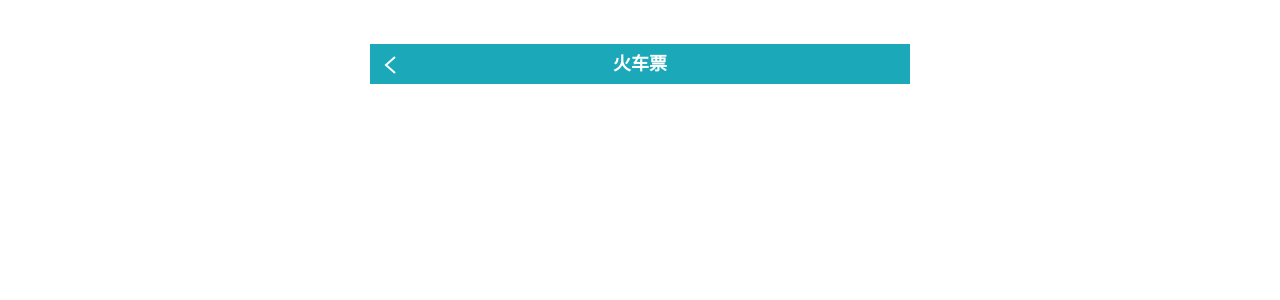
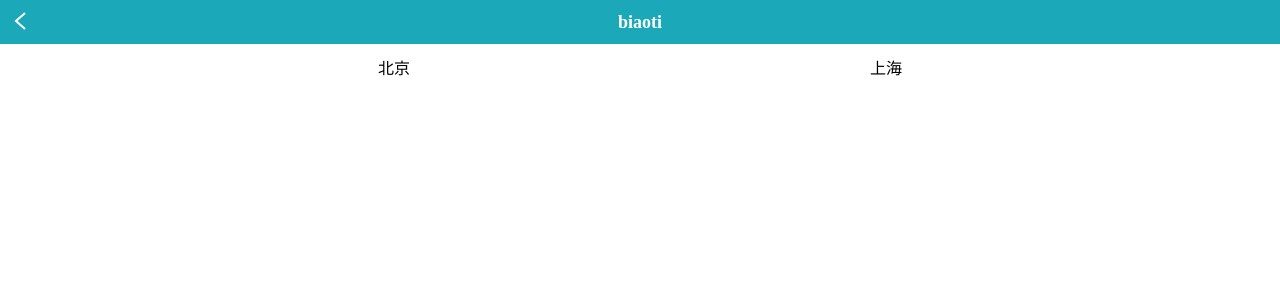
Before and after one commit to feiliu3k/react-hooks-pwa-train-ticket, a React app in the folder train-ticket/: page / in a window 1280 px wide. Shown: the top 300 px of the page. Built offline with nearby package versions, Linux system fonts and the light colour scheme; a small style sheet from the web is missing.

Commit message:
journey组件-切换始发终点站

```diff
--- a/train-ticket/src/common/Header.jsx
+++ b/train-ticket/src/common/Header.jsx
@@ -1,8 +1,8 @@
-import React, { useState, useEffect } from 'react'
+import React, { useState, useEffect, useMemo, memo } from 'react'
 import PropTypes from 'prop-types'
 import './style/Header.css'
 
-const Header = props => {
+const Header = memo(props => {
 	const { title, onBack } = props
 	return (
 		<div className='header'>
@@ -14,7 +14,7 @@ const Header = props => {
 			<h1 className='header-title'>{title}</h1>
 		</div>
 	)
-}
+})
 
 Header.propTypes = {
 	title: PropTypes.string.isRequired,
--- a/train-ticket/src/common/style/Header.css
+++ b/train-ticket/src/common/style/Header.css
@@ -1,6 +1,6 @@
 .header {
-	height: 40px;
-	line-height: 40px;
+	height: 44px;
+	line-height: 44px;
 	min-width: 240px;
 	background: #1ba9ba;
 	color: #fff;
--- a/train-ticket/src/index/App.jsx
+++ b/train-ticket/src/index/App.jsx
@@ -1,32 +1,55 @@
-import React, { useState, useCallback } from 'react'
+import React, { useState, useCallback, useMemo } from 'react'
 import './style/App.css'
 import { connect } from 'react-redux'
 import { bindActionCreators } from 'redux'
-
+import { exchangeFromTo, showCitySelector } from './actions'
 import Header from '../common/Header'
 import Journey from './Journey'
 import DepartDate from './DepartDate'
 import HighSpeed from './HighSpeed'
 import Submit from './Submit'
 function App(props) {
+	const { from, to, dispatch } = props
+	const [count, setCount] = useState(0)
 	const onBack = useCallback(() => {
 		window.history.back()
 	}, [])
+	// useCallback优化
+	// const doExChangeFromTo = useCallback(() => {
+	// 	dispatch(exchangeFromTo())
+	// }, [])
+	// const doShowCitySelector = useCallback(m => {
+	// 	dispatch(showCitySelector(m))
+	// }, [])
+	const cbs = useMemo(() => {
+		return bindActionCreators({ exchangeFromTo, showCitySelector }, dispatch)
+	}, [])
 	return (
 		<div>
-			<Header title='火车票' onBack={onBack} />
-			<Journey />
-			<DepartDate />
-			<HighSpeed />
-			<Submit />
+			<div className='header-wrapper'>
+				<Header title='biaoti ' onBack={onBack} />
+			</div>
+			{/* <button onClick={() => setCount(count + 1)}>{count}</button> */}
+			<form className='form'>
+				{/* <Journey from={from} to={to} exchangeFromTo={doExChangeFromTo} showCitySelector={doShowCitySelector} /> */}
+				<Journey from={from} to={to} {...cbs} />
+				<DepartDate />
+				<HighSpeed />
+				<Submit />
+			</form>
 		</div>
 	)
 }
 
 function mapStateToProps(state) {
-	return {}
+	return {
+		...state,
+	}
 }
 function mapDispatchToProps(dispatch) {
-	return {}
+	console.log(dispatch, '=========dispatch')
+	return {
+		dispatch,
+	}
 }
 export default connect(mapStateToProps, mapDispatchToProps)(App)
--- a/train-ticket/src/index/Journey.jsx
+++ b/train-ticket/src/index/Journey.jsx
@@ -1,7 +1,20 @@
 import React, { useState, useEffect } from 'react'
 import './style/Journey.css'
-const Jouney = () => {
-	return <div></div>
+const Journey = props => {
+	const { from, to, showCitySelector, exchangeFromTo } = props
+	return (
+		<div className='journey'>
+			<div className='journey-station'>
+				<input type='text' name='from' readOnly value={from} className='journey-input journey-from' onClick={() => showCitySelector(true)} />
+			</div>
+			<div className='journey-switch'>
+				<i className='iconfont icon-Exchange' onClick={() => exchangeFromTo()}></i>
+			</div>
+			<div className='journey-station'>
+				<input type='text' readOnly name='to' value={to} className='journey-input journey-to' onClick={() => showCitySelector(false)} />
+			</div>
+		</div>
+	)
 }
 
-export default Jouney
+export default Journey
--- a/train-ticket/src/index/style/App.css
+++ b/train-ticket/src/index/style/App.css
@@ -0,0 +1,11 @@
+.header-wrapper {
+	position: fixed;
+	top: 0;
+	left: 0;
+	right: 0;
+	z-index: 2;
+}
+.form {
+	padding: 5px 8px;
+	background-color: #fff;
+}
--- a/train-ticket/src/index/style/Journey.css
+++ b/train-ticket/src/index/style/Journey.css
@@ -0,0 +1,30 @@
+.journey {
+	display: flex;
+	align-items: center;
+	justify-content: space-between;
+}
+.journey-switch {
+	width: 70px;
+	text-align: center;
+}
+.journey-station {
+	flex: 1;
+}
+.journey-input {
+	color: #000;
+	width: 100%;
+	margin-left: 0;
+	margin-top: 8px;
+	border: 0;
+	outline: 0;
+	font-size: 100%;
+	background-color: #fff;
+	padding: 0;
+	line-height: 1.5;
+}
+.journey-from {
+	text-align: left;
+}
+.journey-to {
+	text-align: right;
+}
--- a/train-ticket/src/index/style/index.css
+++ b/train-ticket/src/index/style/index.css
@@ -1,3 +1,12 @@
+@import url(//at.alicdn.com/t/font_1918385_tckgb5qf31.css);
+.iconfont {
+	font-family: 'iconfont' !important;
+	font-size: 16px;
+	font-style: normal;
+	-webkit-font-smoothing: antialiased;
+	-webkit-text-stroke-width: 0.2px;
+	-moz-osx-font-smoothing: grayscale;
+}
 body {
 	min-width: 320px;
 	max-width: 540px;
```
Also changed, not shown: 1 other file (tests, documents, lock files or other folders).
